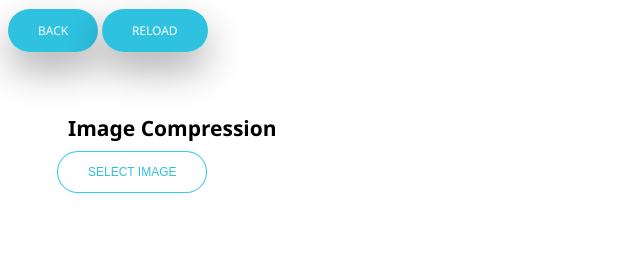
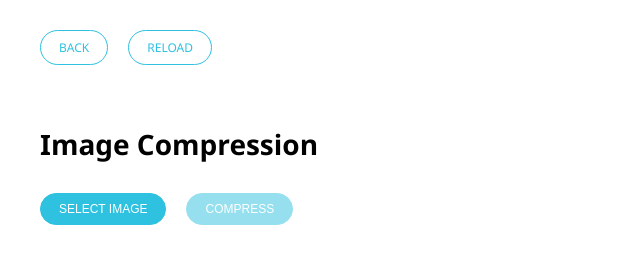
Before and after one commit to andrii-loza/jsonToDoc, a website: page public/image-compress.html in a window 1280 px wide. Both pictures are taken after a click on the button "SELECT IMAGE". Shown: the whole page, without its empty margins (0-640 px from the left). Drawn offline with nearby package versions, Linux system fonts and the light colour scheme.

Commit message:
changing styles

```diff
--- a/public/image-compress.html
+++ b/public/image-compress.html
@@ -3,29 +3,28 @@
 <head>
     <meta charset="UTF-8">
     <title>Title</title>
-    <link rel="stylesheet" href="stylesheets/compressed.css">
+    <link rel="stylesheet" href="stylesheets/style.css">
 </head>
 <body>
-<div>
-    <div class="btn-container" style="margin: 20px 0px">
-        <a class="blue-button" id="back" href="/">Back</a>
-        <a class="blue-button" id="image-compress" href="/image-compress">Reload</a>
-    </div>
-    <div class="container">
-
+<div class="container">
+    <div class="content">
+        <div class="btn-wrapper">
+            <a class="blue-button" id="back" href="/">Back</a>
+            <a class="blue-button" id="image-compress" href="/image-compress">Reload</a>
+        </div>
         <form>
-            <h2 class="h2">Image Compression</h2>
-            <div class="wrapper_input_btn">
-                <div>
+            <h1>Image Compression</h1>
+            <div class="btn-wrapper">
+<!--                <div>-->
                     <button class="blue-button" type="button">
                         Select image
                         <input id="input_file" type="file" accept='image/*' style="display:none;">
                     </button>
-
-                    <div id="wrapper_select"></div>
-                </div>
-                <button disabled id="btn" type="button">Compress</button>
+<!--                    <div id="wrapper_select"></div>-->
+<!--                </div>-->
+                <button class="blue-button" disabled id="btn" type="button">Compress</button>
             </div>
+            <div id="wrapper_select"></div>
             <div class="imgs_wrapper">
                 <div class="wrapper_not_compressed">
                     <img id="img" style="max-width: 300px" src="" alt="">
@@ -37,9 +36,9 @@
                 </div>
             </div>
         </form>
+
+        <div class="loader"></div>
     </div>
-
-    <div class="loader"></div>
 </div>
 
 <script src="https://code.jquery.com/jquery-3.4.1.js"
--- a/public/stylesheets/compressed.css
+++ /dev/null
@@ -1,129 +0,0 @@
-#wrapper_select {
-    margin-top: 10px;
-}
-
-#my_select {
-    width: 200px;
-    height: 30px;
-    border-radius: 4px;
-}
-
-body{
-    font: 14px 'Segoe UI';
-}
-
-form{
-    padding: 40px;
-}
-
-#btn:disabled {
-    opacity: .5;
-}
-
-.wrapper_input_btn {
-    display: flex;
-}
-
-.container {
-    margin: 25px 10px;
-}
-
-.btn-container {
-    margin: 10px 10px;
-}
-
-a {
-    color: white;
-    font-family: "Segoe UI";
-    font-size: 1.1em;
-    text-decoration: none;
-}
-
-.imgs_wrapper {
-    display: flex;
-    margin: 25px 0;
-}
-
-#size_not_compressed, #size_compressed {
-    font-size: 12px;
-    margin-top: 0;
-}
-
-#wrapper_compressed{
-    margin-left: 50px;
-}
-
-
-#btn {
-    width: 200px;
-    height: 30px;
-    display: none;
-    text-transform: uppercase;
-    font-size: 12px;
-    text-align: center;
-    color: white;
-    border: 0;
-    border-radius: 50px;
-    background-color: rgb(46, 193, 224);
-    box-shadow: 0 18px 25px 0 rgba(0, 0, 0, 0.32);
-    transition: .3s;
-    cursor: pointer;
-}
-#btn:disabled{
-    box-shadow: none;
-    cursor: auto;
-}
-#btn:focus {
-     box-shadow: 0 0 1px 1px rgb(46, 193, 224) !important;
-    outline: none;
- }
-
-.h2 {
-    margin: 10px;
-}
-
-.loader {
-    border: 16px solid #f3f3f3; /* Light grey */
-    border-top: 16px solid #3498db; /* Blue */
-    border-radius: 50%;
-    width: 120px;
-    height: 120px;
-    position: absolute;
-    top: 45%;
-    left: 45%;
-    transform: translate(-50%, -50%);
-    animation: spin 2s linear infinite;
-    display: none;
-}
-
-@keyframes spin {
-    0% {
-        transform: rotate(0deg);
-    }
-    100% {
-        transform: rotate(360deg);
-    }
-}
-
-.blue-button {
-    padding: 13px 30px;
-    text-transform: uppercase;
-    font-size: 12px;
-    text-align: center;
-    color: white;
-    border: 0;
-    border-radius: 50px;
-    background-color: rgb(46, 193, 224);
-    box-shadow: 0 18px 38px 0 rgba(0, 0, 0, 0.32);
-    transition: .3s;
-}
-
-.blue-button:hover, .blue-button:focus {
-    color: rgb(46, 193, 224);
-    background-color: rgb(255, 255, 255);
-    box-shadow: 0 0 1px 1px rgb(46, 193, 224) !important;
-}
-
-.blue-button:hover {
-    cursor: pointer;
-}
--- a/public/stylesheets/json.css
+++ /dev/null
@@ -1,40 +0,0 @@
-body{
-    font: 14px "Segoe UI";
-}
-a {
-    text-decoration: none;
-    color: inherit
-}
-
-button:hover {
-    cursor: pointer;
-    border: 1px solid black;
-}
-
-form {
-    width: 43%;
-    padding: 40px;
-}
-
-.blue-button {
-    padding: 13px 30px;
-    text-transform: uppercase;
-    font-size: 12px;
-    text-align: center;
-    color: white;
-    border: 0;
-    border-radius: 50px;
-    background-color: rgb(46, 193, 224);
-    box-shadow: 0 18px 38px 0 rgba(0, 0, 0, 0.32);
-    transition: .3s;
-}
-
-.blue-button:hover, .blue-button:focus {
-    color: rgb(46, 193, 224);
-    background-color: rgb(255, 255, 255);
-    box-shadow: 0 0 1px 1px rgb(46, 193, 224) !important;
-}
-
-.blue-button:hover {
-    cursor: pointer;
-}
--- a/public/stylesheets/style.css
+++ b/public/stylesheets/style.css
@@ -1,40 +1,120 @@
 body {
-  padding: 50px;
+    margin: 0;
     font: 14px "Segoe UI", Helvetica, Arial, sans-serif;
 }
+
+h1 {
+    margin: 0 0 30px;
+}
+
+.container {
+    max-width: 1200px;
+    margin: auto;
+    padding: 0 15px;
+}
+
 a {
     color: white;
     font-family: "Segoe UI";
     font-size: 1.1em;
     text-decoration: none;
 }
-button {
-  padding: 5px;
+
+.content {
+    padding: 30px 0;
+}
+
+.content .btn-wrapper {
+    display: flex;
+    margin-bottom: 20px;
+}
+
+.content .btn-wrapper .blue-button:first-child {
     margin-right: 20px;
-}
-button:hover{
-  border: 2px solid #00B7FF;
 }
 
 .blue-button {
-  padding: 13px 30px;
+    display: block;
+    padding: 8px 18px;
     text-transform: uppercase;
     font-size: 12px;
     text-align: center;
-  color: white;
-  border: 0;
+    color: #2ec1e0;
+    border: 1px solid #2ec1e0;
     border-radius: 50px;
-  background-color: rgb(46, 193, 224);
-  box-shadow: 0 18px 38px 0 rgba(0, 0, 0, 0.32);
+    background-color: white;
     transition: .3s;
 }
 
 .blue-button:hover, .blue-button:focus {
-  color: rgb(46, 193, 224);
-  background-color: rgb(255, 255, 255);
-  box-shadow: 0 0 1px 1px rgb(46, 193, 224) !important;
+    background-color: rgb(46, 193, 224);
+    color: rgb(255, 255, 255);
+    outline: none;
 }
 
 .blue-button:hover {
     cursor: pointer;
 }
+
+.blue-button a {
+    color: inherit;
+}
+
+form {
+    padding: 40px 0;
+}
+
+#my_select {
+    width: 200px;
+    height: 30px;
+    border-radius: 4px;
+    outline: none;
+}
+
+.blue-button#btn {
+    background-color: #2ec1e0;
+    color: white;
+}
+
+#btn:disabled {
+    cursor: auto;
+    opacity: .5;
+}
+
+.imgs_wrapper {
+    display: flex;
+    margin: 25px 0;
+}
+
+#size_not_compressed, #size_compressed {
+    font-size: 12px;
+    margin-top: 0;
+}
+
+
+#wrapper_compressed {
+    margin-left: 50px;
+}
+
+.loader {
+    border: 16px solid #f3f3f3; /* Light grey */
+    border-top: 16px solid #2ec1e0; /* Blue */
+    border-radius: 50%;
+    width: 120px;
+    height: 120px;
+    position: absolute;
+    top: 45%;
+    left: 45%;
+    transform: translate(-50%, -50%);
+    animation: spin 2s linear infinite;
+    display: none;
+}
+
+@keyframes spin {
+    0% {
+        transform: rotate(0deg);
+    }
+    100% {
+        transform: rotate(360deg);
+    }
+}
```
Also changed, not shown: public/index.html (+9 -3 lines), public/json.html (+8 -5 lines). Lines whose indentation alone changed are shown as unchanged.
